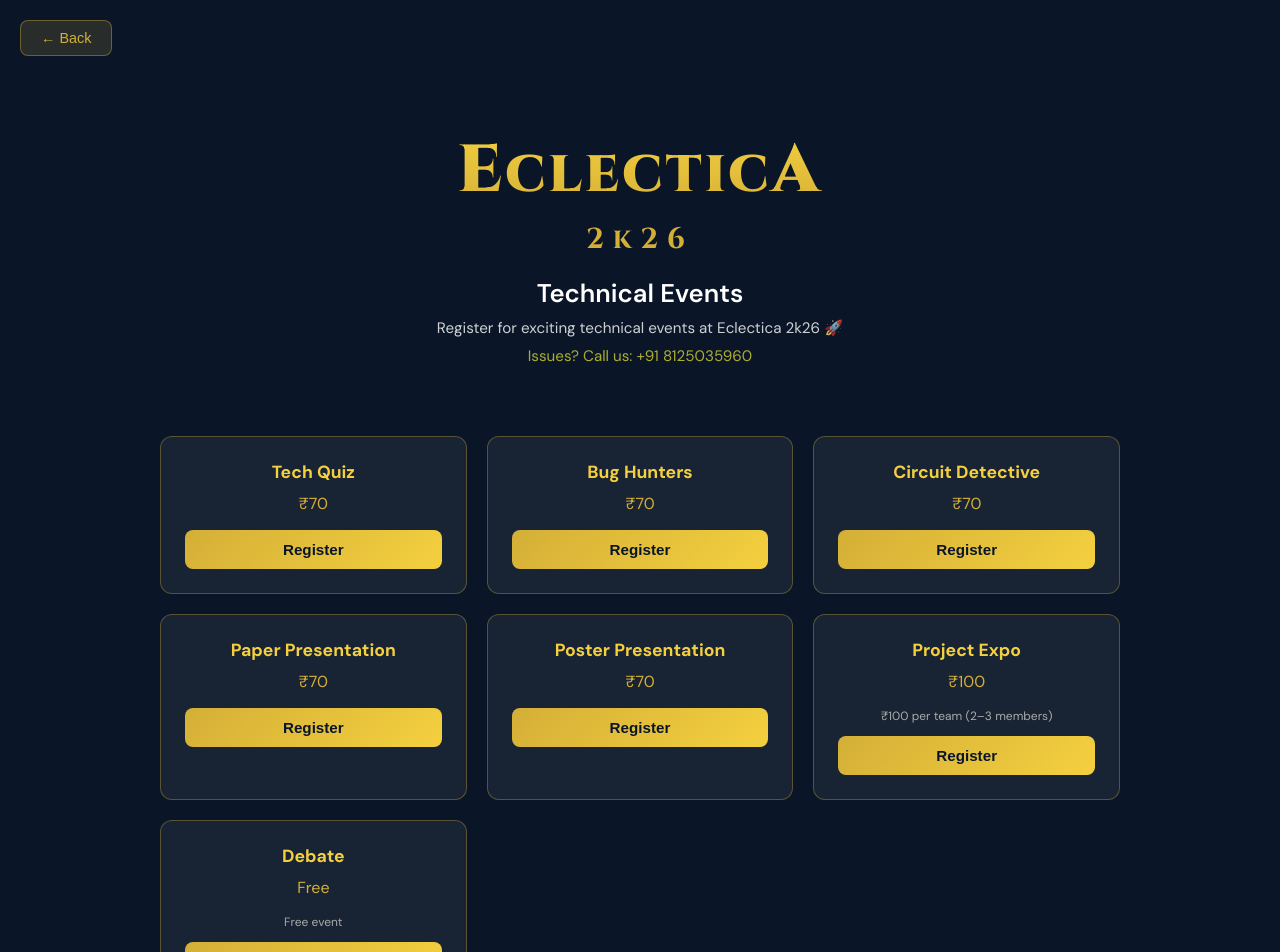
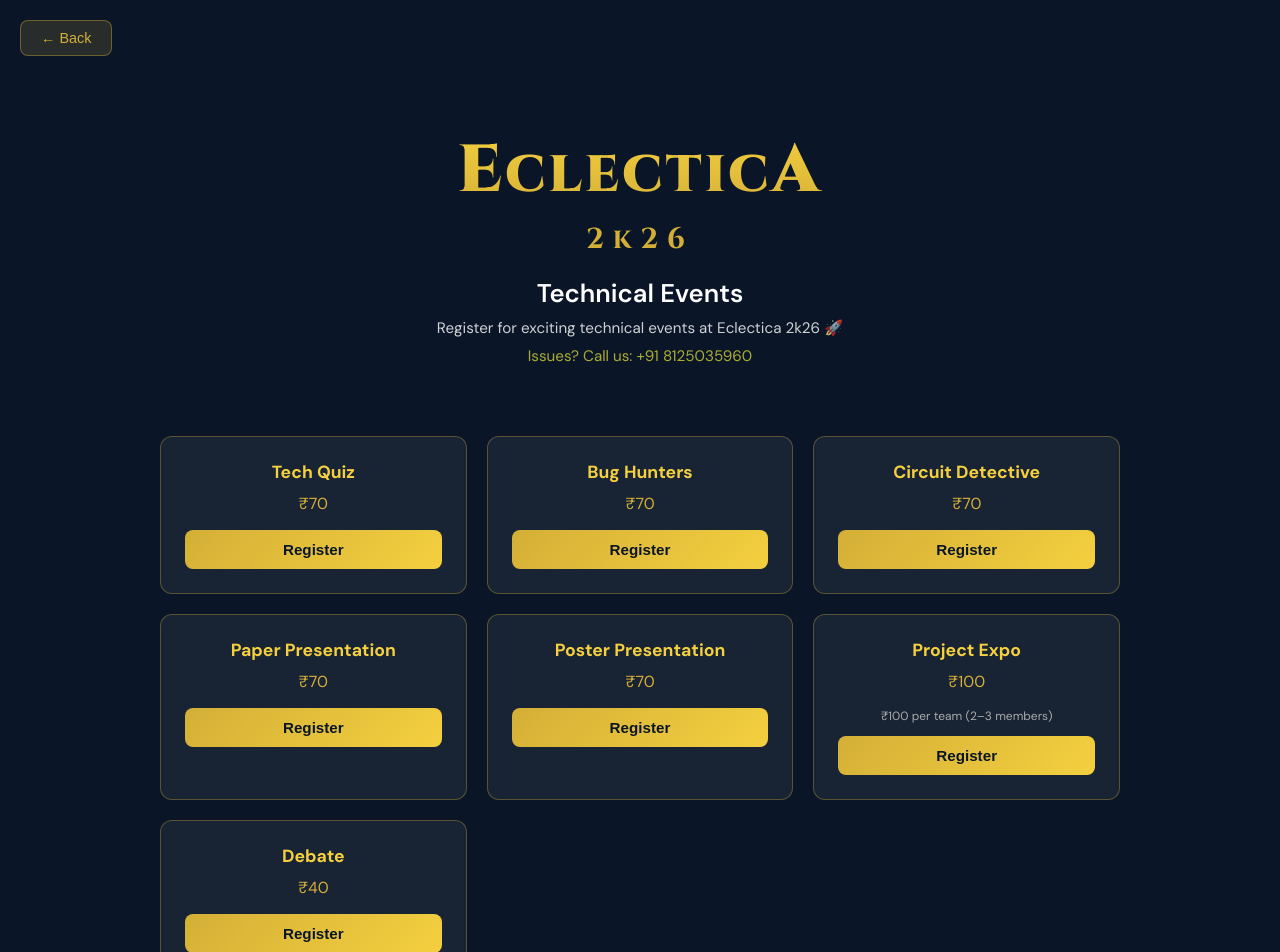
Before and after one commit to bhavani-prakash/ECE, a React (Vite) app: page /tech in a window 1280 px wide. Shown: the top 952 px of the page. Built offline with nearby package versions, Linux system fonts and the light colour scheme.

Commit message:
fix: update Debate event fee from 0 to 40 in Register and Tech components

```diff
--- a/src/pages/Register.jsx
+++ b/src/pages/Register.jsx
@@ -7,7 +7,7 @@ import qrImage from "../assets/qr.jpeg";
 const EVENT_FEES = {
   "Tech Quiz": 70, "Bug Hunters": 70, "Circuit Detective": 70,
   "Paper Presentation": 70, "Poster Presentation": 70,
-  "Project Expo": 100, "Debate": 0,
+  "Project Expo": 100, "Debate": 40,
   "Free Fire": 200, "BGMI": 200,
   "cineQuest": 50, "Balloon Spirit": 50, "Rope Rumble": 50, "Ball Heist": 50,
 };
@@ -61,7 +61,7 @@ export default function Register() {
   const urlType      = params.get("type")  || "";
   const isFromUrl    = Boolean(urlEvent && urlType);
   const isRedirected = params.get("redirected") === "true";
-  const isFree       = event === "Debate";
+  const isFree       = fee === 0;
 
   useEffect(() => {
     if (urlEvent && urlType) {
--- a/src/pages/Tech.jsx
+++ b/src/pages/Tech.jsx
@@ -8,7 +8,7 @@ const events = [
   { name: "Paper Presentation",  fee: 70  },
   { name: "Poster Presentation", fee: 70  },
   { name: "Project Expo",        fee: 100, note: "₹100 per team (2–3 members)" },
-  { name: "Debate",              fee: 0,   note: "Free event" },
+  { name: "Debate",              fee: 40 },
 ];
 
 export default function Tech() {
```
